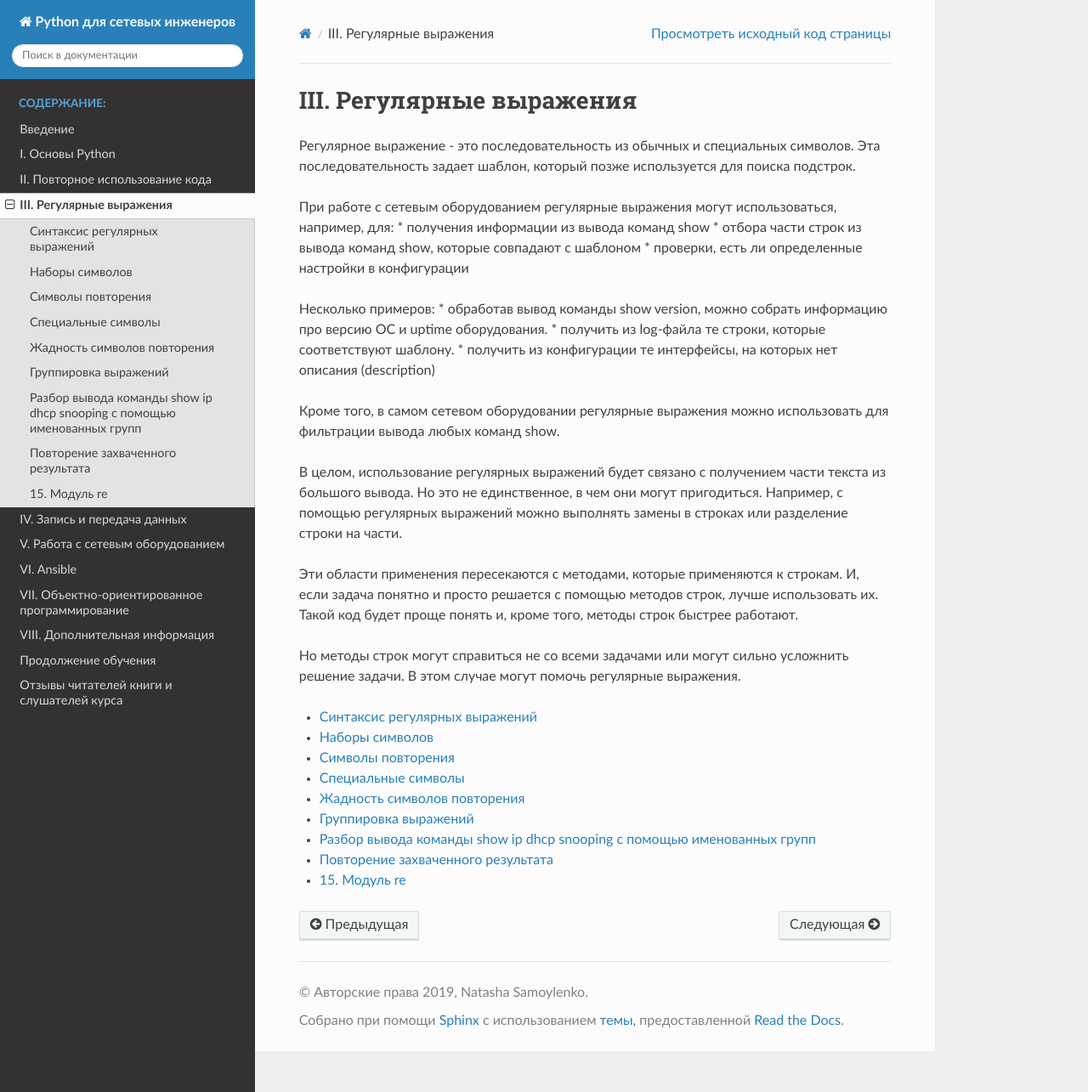
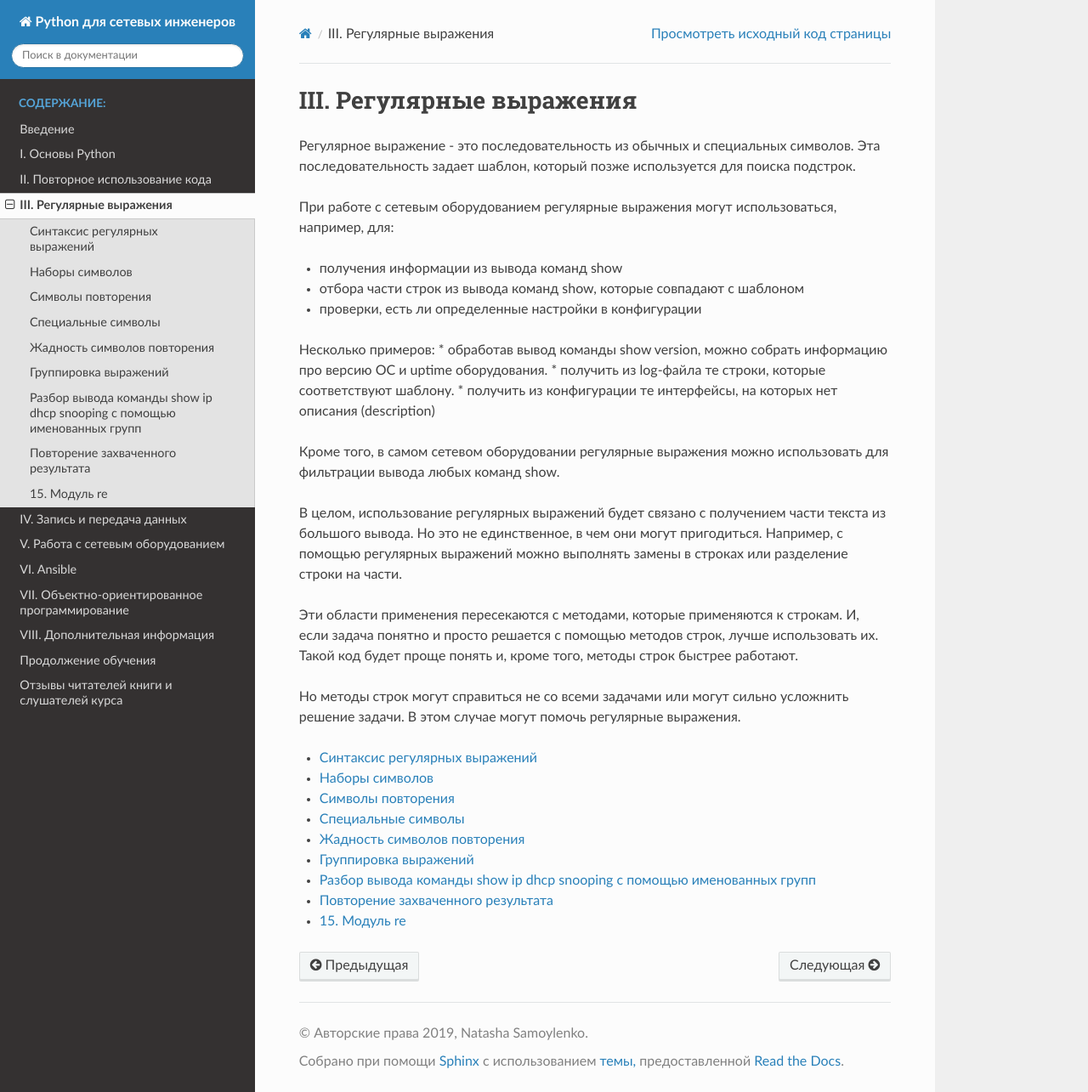
Before and after one commit to natenka/pyneng-book, a Sphinx documentation site: the page built from docs/source/book/Part_III.rst, in a window 1280 px wide and 1285 px high. Shown: the whole window at 85% size. Built offline with Sphinx 7.4.7 and the Read the Docs theme 2.0.0, drawn with Linux system fonts in a browser that asks for light colours; pages that are not in the unit, such as notebooks, are missing from menus.

Commit message:
14_regex done

```diff
--- a/docs/source/book/Part_III.rst
+++ b/docs/source/book/Part_III.rst
@@ -6,14 +6,16 @@ III. Регулярные выражения
 используется для поиска подстрок.
 
 При работе с сетевым оборудованием регулярные выражения могут
-использоваться, например, для: \* получения информации из вывода команд
-show \* отбора части строк из вывода команд show, которые совпадают с
-шаблоном \* проверки, есть ли определенные настройки в конфигурации
+использоваться, например, для:
 
-Несколько примеров: \* обработав вывод команды show version, можно
-собрать информацию про версию ОС и uptime оборудования. \* получить из
-log-файла те строки, которые соответствуют шаблону. \* получить из
-конфигурации те интерфейсы, на которых нет описания (description)
+* получения информации из вывода команд show
+* отбора части строк из вывода команд show, которые совпадают с шаблоном
+* проверки, есть ли определенные настройки в конфигурации
+
+Несколько примеров:
+* обработав вывод команды show version, можно собрать информацию про версию ОС и uptime оборудования.
+* получить из log-файла те строки, которые соответствуют шаблону.
+* получить из конфигурации те интерфейсы, на которых нет описания (description)
 
 Кроме того, в самом сетевом оборудовании регулярные выражения можно
 использовать для фильтрации вывода любых команд show.
```
